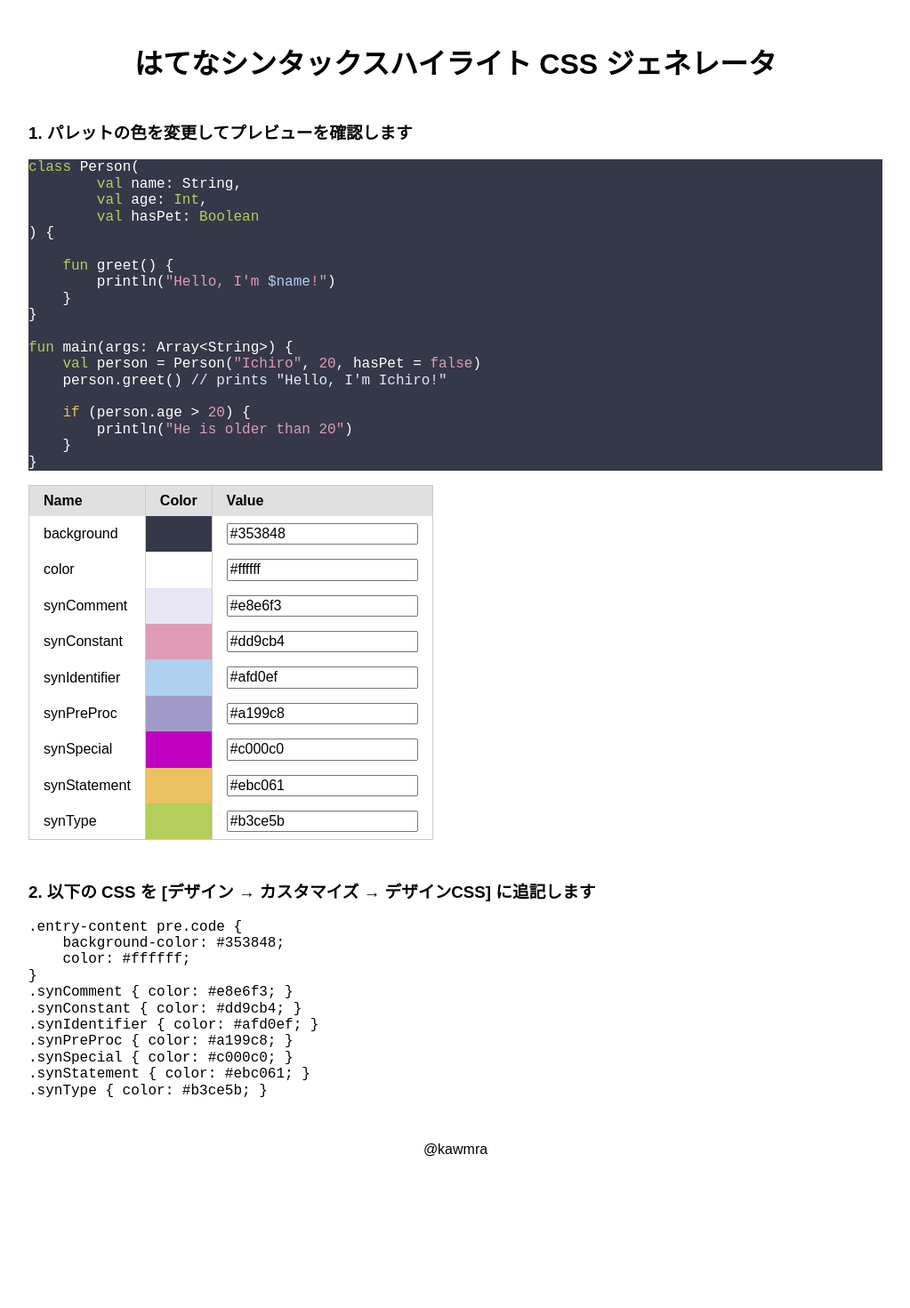
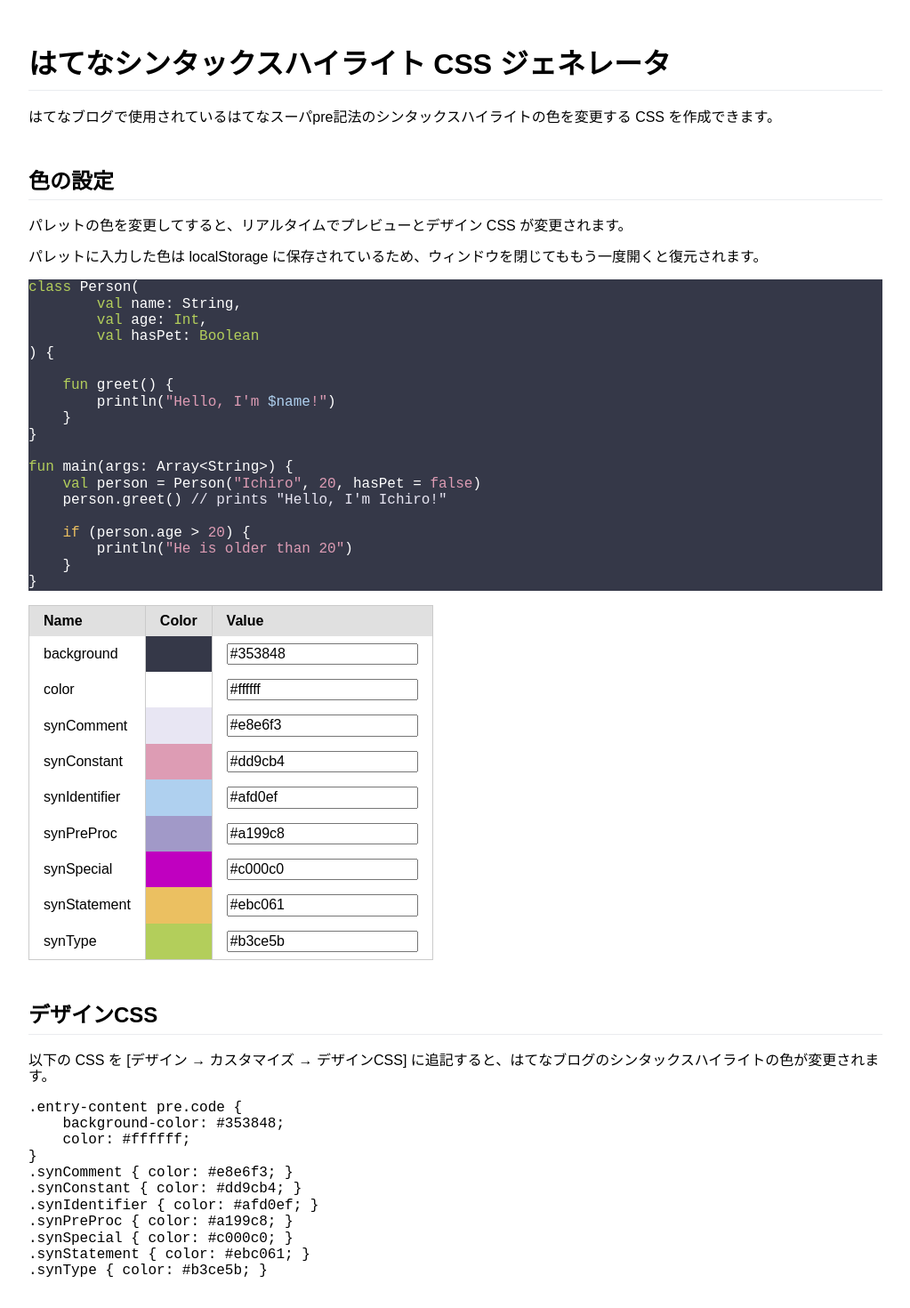
Before and after one commit to kawmra/hatena-syntax-highlight-css-generator, a React app: page / in a window 1280 px wide. Shown: the top 1470 px of the page at 89% size, without its empty margins (128-1151 px from the left). Before the commit the page ends 1318 px from the top, so only its background shows below. Built offline with nearby package versions, Linux system fonts and the light colour scheme.

Commit message:
Change page design css

```diff
--- a/index.html
+++ b/index.html
@@ -6,6 +6,22 @@
     <link rel="stylesheet" href="https://unpkg.com/purecss@1.0.0/build/pure-min.css" integrity="sha384-nn4HPE8lTHyVtfCBi5yW9d20FjT8BJwUXyWZT9InLYax14RDjBj46LmSztkmNP9w"
         crossorigin="anonymous">
     <style>
+        bodu {
+            color: #24292e;
+        }
+
+        h1 {
+            font-size: 2em;
+            padding-bottom: 0.3em;
+            border-bottom: 1px solid #eaecef;
+        }
+
+        h2 {
+            font-size: 1.5em;
+            padding-bottom: 0.3em;
+            border-bottom: 1px solid #eaecef;
+        }
+
         section.main {
             width: 960px;
             margin: auto;
@@ -20,8 +36,8 @@
 
         section header {
             padding-top: 32px;
-            text-align: center;
         }
+
         section footer p {
             text-align: center;
         }
@@ -32,6 +48,7 @@
     <section class="main">
         <header>
             <h1>はてなシンタックスハイライト CSS ジェネレータ</h1>
+            <p>はてなブログで使用されているはてなスーパpre記法のシンタックスハイライトの色を変更する CSS を作成できます。</p>
         </header>
         <div id="app"></div>
         <footer>
--- a/src/css/preview.css
+++ b/src/css/preview.css
@@ -2,7 +2,7 @@
     margin: 0;
     padding: 1em;
     font-family: Ricty, Osaka-mono, "Osaka-等幅", "ＭＳ ゴシック", monospace;
-    font-size: 14px;
-    line-height: 1.5em;
+    font-size: 16px;
+    line-height: 1.4em;
     flex-grow: 1;
 }
--- a/src/index.jsx
+++ b/src/index.jsx
@@ -52,14 +52,17 @@ class App extends React.Component {
             <div>
                 {/* <Generator /> */}
                 <section>
-                    <h3>1. パレットの色を変更してプレビューを確認します</h3>
+                    <h2>色の設定</h2>
+                    <p>パレットの色を変更してすると、リアルタイムでプレビューとデザイン CSS が変更されます。</p>
+                    <p>パレットに入力した色は localStorage に保存されているため、ウィンドウを閉じてももう一度開くと復元されます。</p>
                     <div className={styles.container}>
                         <Preview theme={this.state.theme} />
                         <Palette defaultTheme={this.props.theme} onThemeChange={this.handleThemeChange.bind(this)} style={{flexGlow: 1}} />
                     </div>
                 </section>
                 <section>
-                    <h3>2. 以下の CSS を [デザイン → カスタマイズ → デザインCSS] に追記します</h3>
+                    <h2>デザインCSS</h2>
+                    <p>以下の CSS を [デザイン → カスタマイズ → デザインCSS] に追記すると、はてなブログのシンタックスハイライトの色が変更されます。</p>
                     <ThemeCssBox theme={this.state.theme} />
                 </section>
             </div>
```
